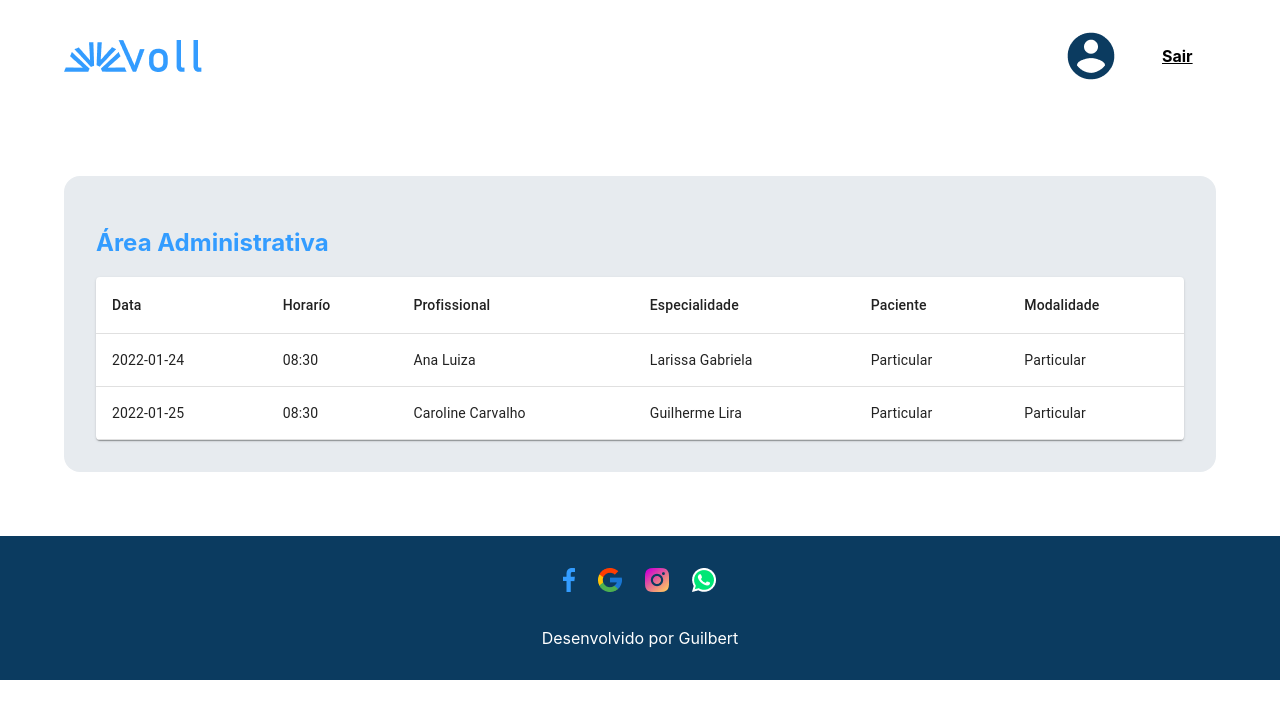
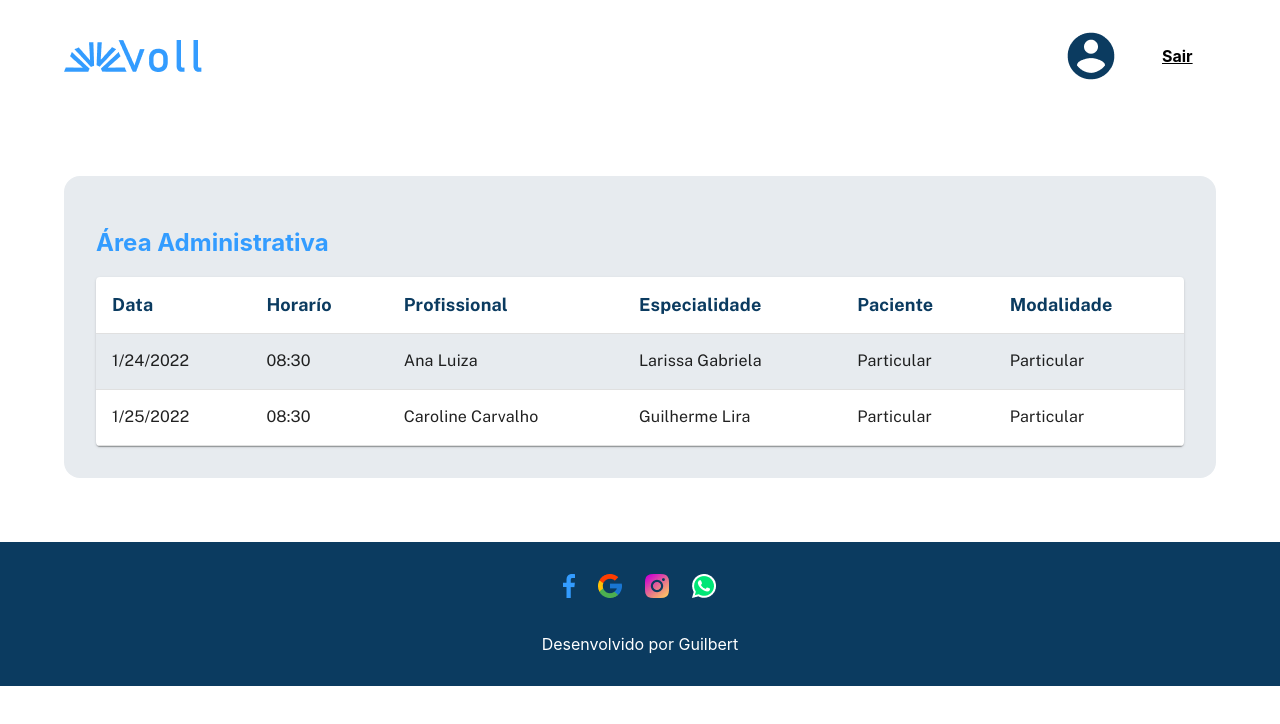
Before and after one commit to Guilbertoliveira/AdministrativePanelTS, a React (Create React App) app: page / in a window 1280 px wide. Shown: the top 724 px of the page. Built offline with nearby package versions, Linux system fonts and the light colour scheme; data requests are answered from the project's data file.

Commit message:
improved code styling and readme changes

```diff
--- a/src/components/Table/index.tsx
+++ b/src/components/Table/index.tsx
@@ -7,6 +7,8 @@ import TableCell from "@mui/material/TableCell/TableCell";
 import { titles } from "./datas";
 import TableBody from '@mui/material/TableBody';
 import IQuery from "../../types/IQuery";
+import { CellStyledMui, RowStyledMui } from './styles';
+
 
 export default function TableMui({ data }: { data: IQuery[] | null }) {
 
@@ -19,22 +21,21 @@ export default function TableMui({ data }: { data: IQuery[] | null }) {
 
                             {titles.map((title, index) => {
                                 return (
-                                    <TableCell key={index}>{title}</TableCell>)
+                                    <CellStyledMui key={index}>{title}</CellStyledMui>)
                             })}
                         </TableRow>
                     </TableHead>
                     <TableBody>
                         {data?.map((dataColumn) => {
                             return (
-                                <TableRow>
-                                    <TableCell component="th" scope="row">{dataColumn.date}</TableCell>
-                                    <TableCell component="th" scope="row">{dataColumn.time}</TableCell>
-                                    <TableCell component="th" scope="row">{dataColumn.professional[0].name}</TableCell>
-                                    <TableCell component="th" scope="row">{dataColumn.patient}</TableCell>
-                                    <TableCell component="th" scope="row">{dataColumn.modality}</TableCell>
-                                    <TableCell component="th" scope="row">{dataColumn.modality}</TableCell>
-                                </TableRow>
-
+                                <RowStyledMui>
+                                    <CellStyledMui component="th" scope="row">{new Date(dataColumn.date).toLocaleDateString()}</CellStyledMui>
+                                    <CellStyledMui component="th" scope="row">{dataColumn.time}</CellStyledMui>
+                                    <CellStyledMui component="th" scope="row">{dataColumn.professional[0].name}</CellStyledMui>
+                                    <CellStyledMui component="th" scope="row">{dataColumn.patient}</CellStyledMui>
+                                    <CellStyledMui component="th" scope="row">{dataColumn.modality}</CellStyledMui>
+                                    <CellStyledMui component="th" scope="row">{dataColumn.modality}</CellStyledMui>
+                                </RowStyledMui>
                             )
                         })
                         }
--- /dev/null
+++ b/src/components/Table/styles.tsx
@@ -0,0 +1,24 @@
+import styled from "@emotion/styled";
+import { tableCellClasses, tableRowClasses } from "@mui/material";
+import TableCell from "@mui/material/TableCell/TableCell";
+import TableRow from "@mui/material/TableRow/TableRow";
+
+export const CellStyledMui = styled(TableCell)(() => ({
+    [`&.${tableCellClasses.head}`]: {
+        color: "var(--dark-blue)",
+        fontSize: 18,
+        fontWeight: 700,
+        fontFamily: "var(--font-main)",
+    },
+    [`&.${tableCellClasses.body}`]: {
+        fontSize: 16,
+        fontFamily: "var(--font-main)"
+    }
+}))
+
+export const RowStyledMui = styled(TableRow)(() => ({
+    [`&:nth-of-type(odd)`]: {
+        backgroundColor: "var(--light-gray)",
+        align: "end"
+    }
+}))
--- a/src/index.css
+++ b/src/index.css
@@ -4,7 +4,7 @@
   --branco: #FFFFFF;
   --cinza: #6B6E71;
   --light-gray: #E7EBEF;
-  --fonte-principal: 'Public Sans', sans-serif;
+  --font-main: 'Public Sans', sans-serif;
   --fonte-secundaria: 'Archivo', sans-serif;
 }
 
```
Also changed, not shown: 1 other file (tests, documents, lock files or other folders).
